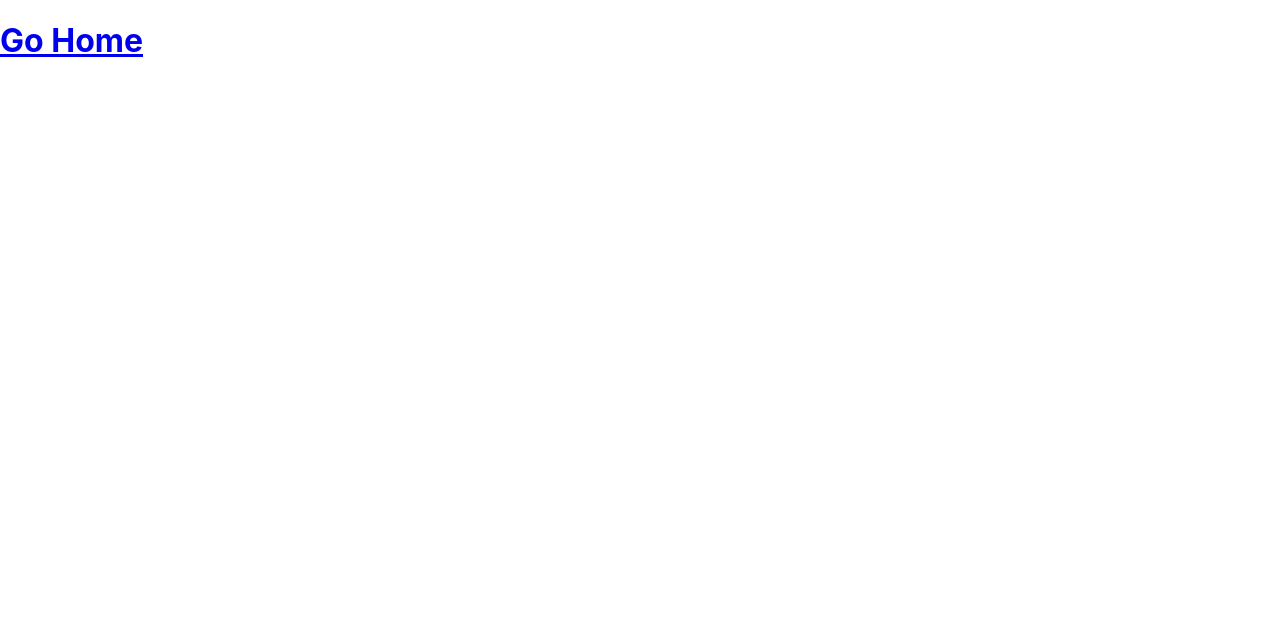
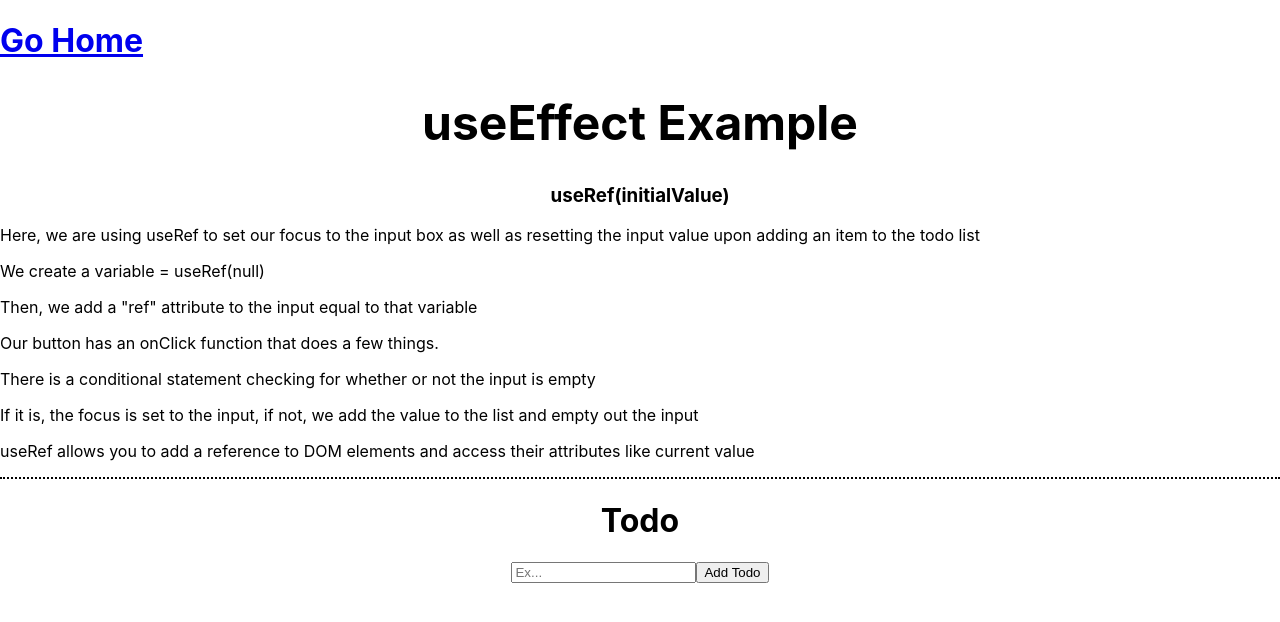
Before and after one commit to knguyen111601/React_Hook_Notes_Examples, a React (Create React App) app: page /UseRef in a window 1280 px wide. Shown: the top 622 px of the page. Built offline with nearby package versions, Linux system fonts and the light colour scheme.

Commit message:
useRef tutorial added

```diff
--- a/src/pages/UseRefTutorial.js
+++ b/src/pages/UseRefTutorial.js
@@ -1,6 +1,50 @@
+import { useEffect, useRef, useState } from "react"
+
 const UseRefTutorial = () => {
+
+    const [todos, setTodos] = useState([])
+
+
+    const inputRef = useRef(null)
+
+    const onClick = () => {
+        if (inputRef.current.value === "") {
+            inputRef.current.focus()
+        } else {
+            setTodos([...todos, inputRef.current.value])
+            inputRef.current.value = ""
+        }
+    }
+
+    const renderTodos = () => {
+        return todos.map((todo, index)=>{
+            return <li key={index}>{todo}</li>
+        })
+    }
+
     return <>
+        <div style={{borderBottom:"2px dotted black"}}>
+            <h1 style={{textAlign:"center", fontSize:"3em"}}>useEffect Example</h1>
+            <h3 style={{textAlign:"center"}}>useRef(initialValue)</h3>
+            <p>Here, we are using useRef to set our focus to the input box as well as resetting the input value upon adding an item to the todo list</p>
+            <p>We create a variable = useRef(null)</p>
+            <p>Then, we add a "ref" attribute to the input equal to that variable</p>
+            <p>Our button has an onClick function that does a few things.</p>
+            <p>There is a conditional statement checking for whether or not the input is empty</p>
+            <p>If it is, the focus is set to the input, if not, we add the value to the list and empty out the input</p>
+            <p>useRef allows you to add a reference to DOM elements and access their attributes like current value</p>
+        </div>
 
+        <div>
+            <div style={{width:"max-content", margin: "auto"}}>
+                <h1 style={{textAlign:"center"}}>Todo</h1>
+                <input type="text" placeholder="Ex..." ref={inputRef}/>
+                <button onClick={onClick}>Add Todo</button>
+                <ul>
+                    {renderTodos()}
+                </ul>
+            </div>
+        </div>
     </>
 }
 
```
